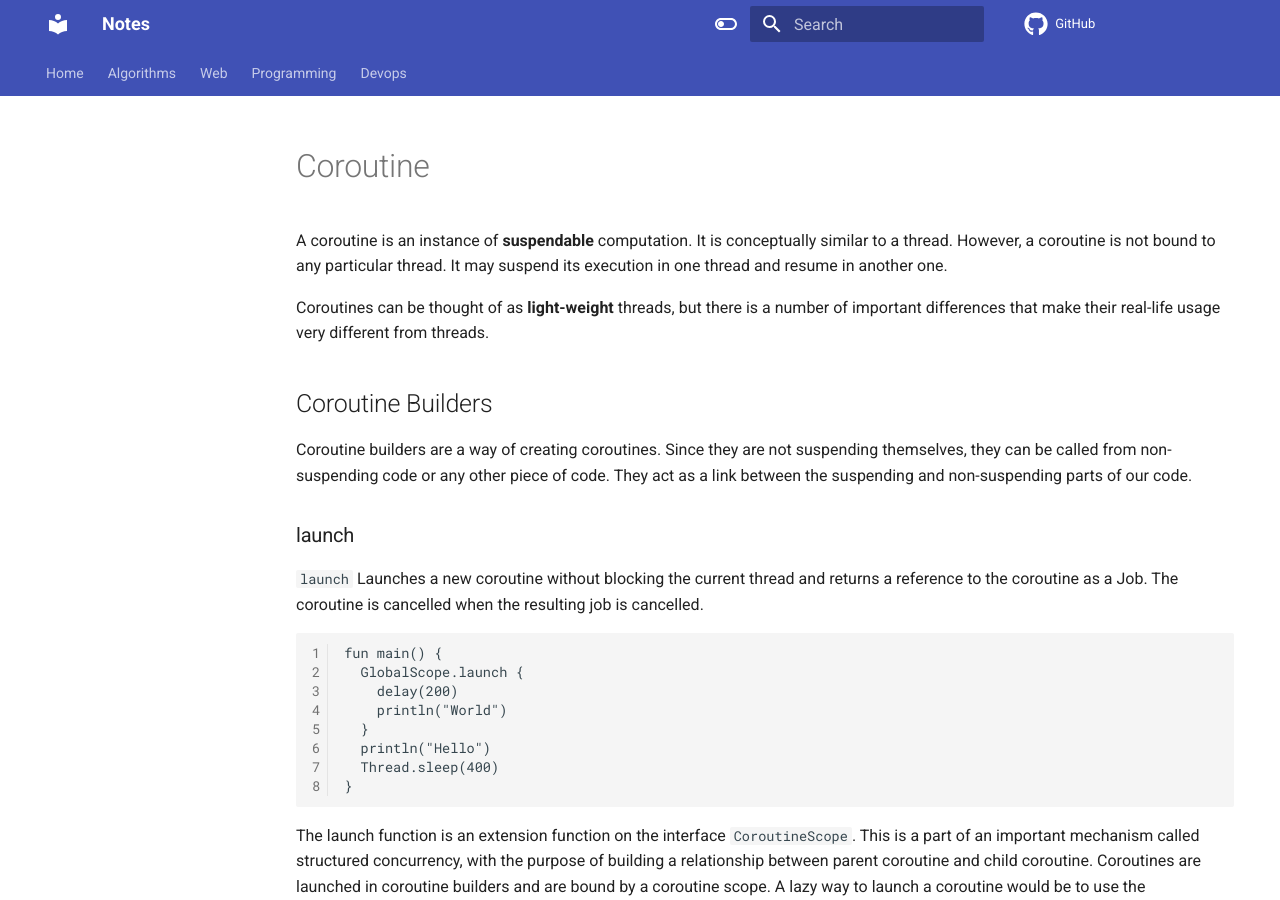
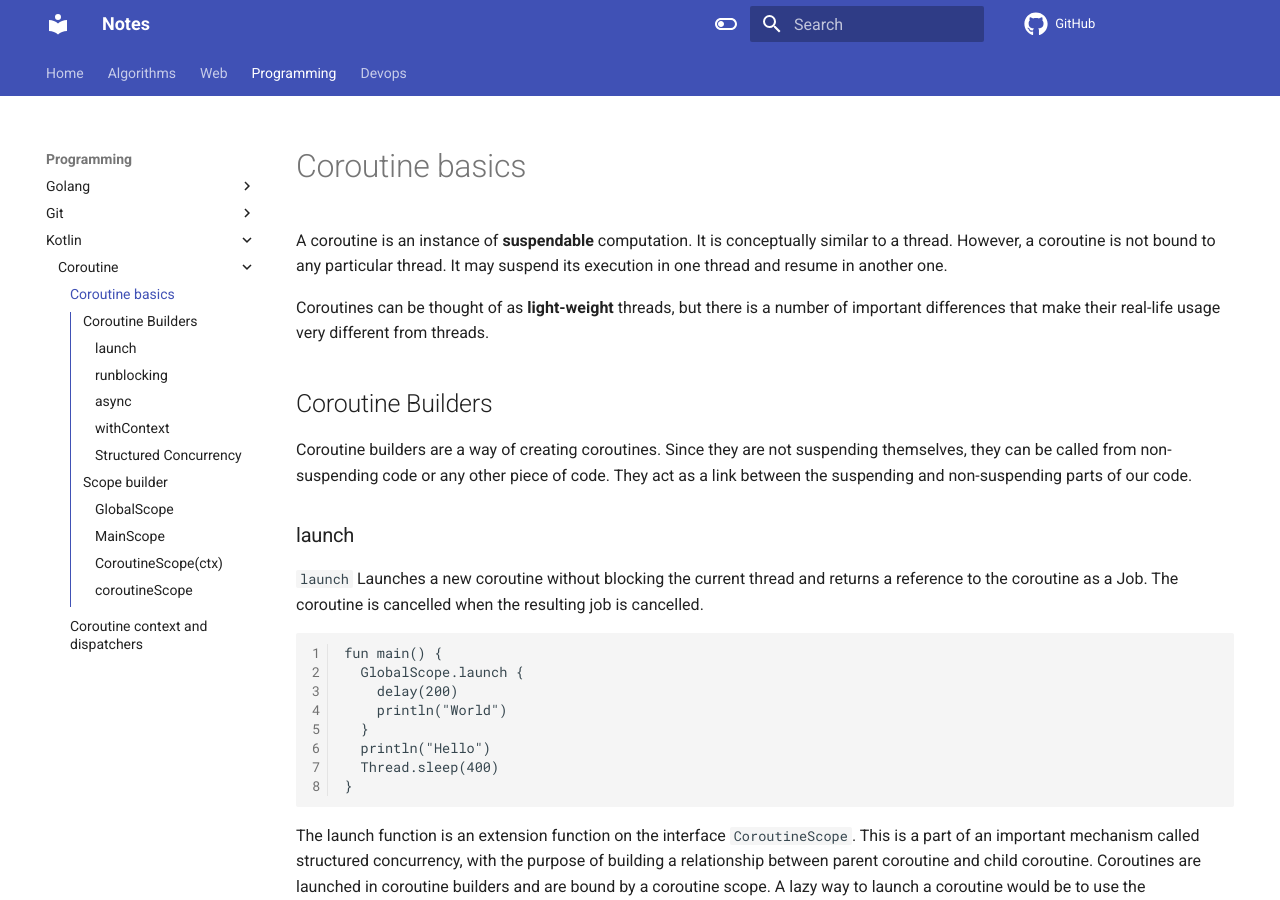
Before and after one commit to dinhhuy258/notes, an MkDocs documentation site: the page built from docs/programming/kotlin/coroutine/basics.md, in a window 1280 px wide and 900 px high. Built offline with MkDocs 1.6.1 and Material for MkDocs 9.7.7, drawn with Linux system fonts in a browser that asks for light colours; comment, search, counter and statistics services are not loaded.

Commit message:
Coroutine context & dispatchers

```diff
--- a/docs/programming/kotlin/coroutine/basics.md
+++ b/docs/programming/kotlin/coroutine/basics.md
@@ -1,4 +1,4 @@
-# Coroutine
+# Coroutine basics
 
 A coroutine is an instance of **suspendable** computation. It is conceptually similar to a thread. However, a coroutine is not bound to any particular thread. It may suspend its execution in one thread and resume in another one.
 
--- a/mkdocs.yml
+++ b/mkdocs.yml
@@ -64,6 +64,10 @@ nav:
       - Context: programming/golang/context.md
     - Git:
       - Git commands: programming/git/git_commands.md
+    - Kotlin:
+      - Coroutine:
+        - Coroutine basics: programming/kotlin/coroutine/basics.md
+        - Coroutine context and dispatchers: programming/kotlin/coroutine/context_and_dispatchers.md
   - Devops:
     - Kubernetes:
       - Pods: devops/kubernetes/pods.md
```
Also changed, not shown: docs/programming/kotlin/coroutine/context_and_dispatchers.md (added, +68 -0 lines).
